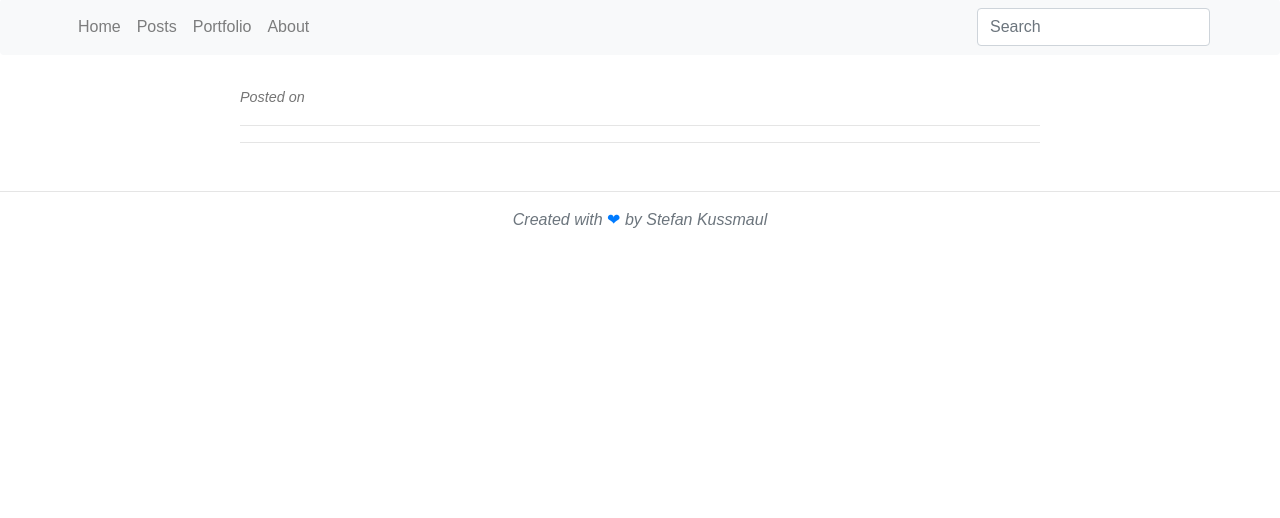
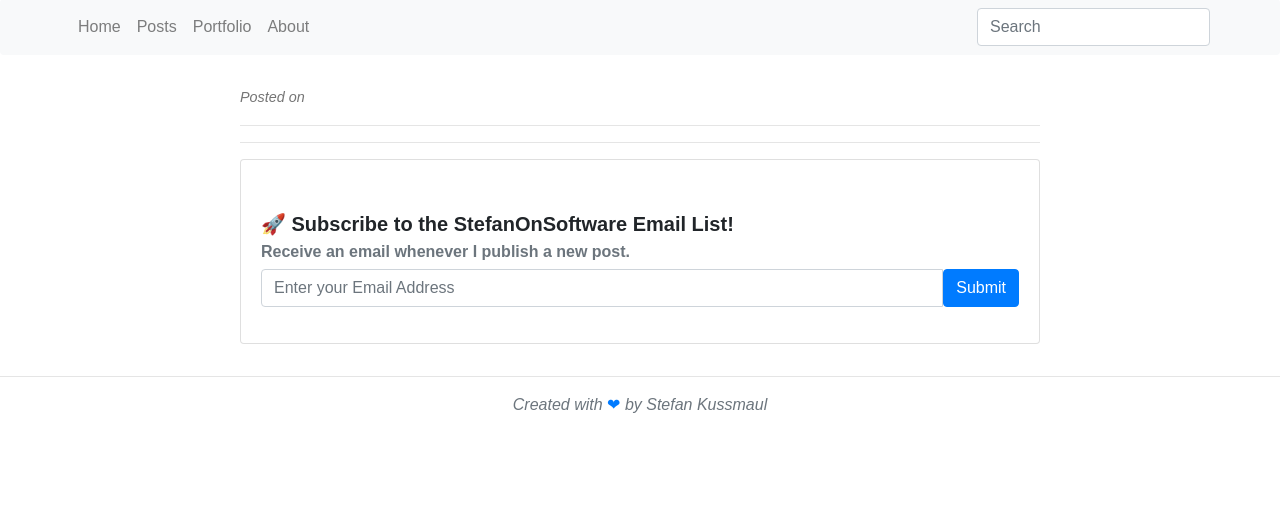
Before and after one commit to Stefan4472/Stefans-Blog, a Flask app: template flaskr/templates/blog/post.html in a window 1280 px wide. Shown: the part 282-800 px from the top of the page. Run offline with Flask 2, Linux system fonts and the light colour scheme; the template is opened without the code that fills it, so the values that code supplies are empty; parts of the project's set-up code (start-up, migrations or seed data) failed here and were passed over; some libraries are stand-ins or nearby versions.

Commit message:
#61 register_email template with XHR request

```diff
--- a/flaskr/api/email_api.py
+++ b/flaskr/api/email_api.py
@@ -14,7 +14,7 @@ def register_email():
     """Register a new email address for the email list."""
     try:
         contract = RegisterEmailContract.from_json(request.get_json())
-        print(f'Got contract {contract}')
+        # print(f'Got contract {contract}')
     except marshmallow.exceptions.ValidationError as e:
         return Response(status=400, response='Invalid parameters: {}'.format(e))
 
--- a/flaskr/templates/blog/index.html
+++ b/flaskr/templates/blog/index.html
@@ -147,4 +147,7 @@ window.onresize = onWindowSizeChanged;
 <div class="clearfix">
 	<a href="{{ url_for('blog.posts_page') }}" class="float-right">See All Posts ></a>
 </div>
+
+{% include "blog/register_email.html" %}
+
 {% endblock %}
--- a/flaskr/templates/blog/post.html
+++ b/flaskr/templates/blog/post.html
@@ -1,4 +1,5 @@
 {% extends "blog/base_template.html" %}
+
 {% block content %}
 <div style="max-width: 800px; margin: auto">
 <h1>{{ post.title }}</h1>
@@ -50,5 +51,8 @@ ALSO: SHOULD IT INCLUDE THE THUMBNAILS FOR NEXT&PREVIOUS POSTS?-->
     {% endif %}
   </div>
 </div>
+
+{% include "blog/register_email.html" %}
+
 </div>
 {% endblock %}
--- /dev/null
+++ b/flaskr/templates/blog/register_email.html
@@ -0,0 +1,33 @@
+<div class="card">
+    <div class="card-body">
+        <h5 class="card-title">🚀 Subscribe to the StefanOnSoftware Email List!</h5>
+        <h6 class="card-subtitle mb-2 text-muted">Receive an email whenever I publish a new post.</h6>
+        <div class="input-group mb-3">
+            <input id="email_address" aria-label="Email Address" type="email" class="form-control" placeholder="Enter your Email Address">
+            <button id="email_submit" type="button" class="btn btn-primary">Submit</button>
+        </div>
+    </div>
+</div>
+
+<script>
+// Trigger AJAX request to Email API when user presses the Submit button
+$('#email_submit').on('click', function(event) {
+    let xhr = new XMLHttpRequest();
+    xhr.onreadystatechange = function() {
+        console.log('Got response');
+        if (xhr.readyState !== XMLHttpRequest.DONE) {
+            return;
+        }
+        if (xhr.status === 200) {
+            alert('Success!');
+            $('#email_address').val('');
+        } else {
+            alert('Error: ' + xhr.responseText);
+        }
+
+    };
+    xhr.open('POST', "{{ url_for('email.register_email') }}", true);
+    xhr.setRequestHeader("Content-Type", "application/json");
+    xhr.send(JSON.stringify({'address': $('#email_address').val()}));
+});
+</script>
```
